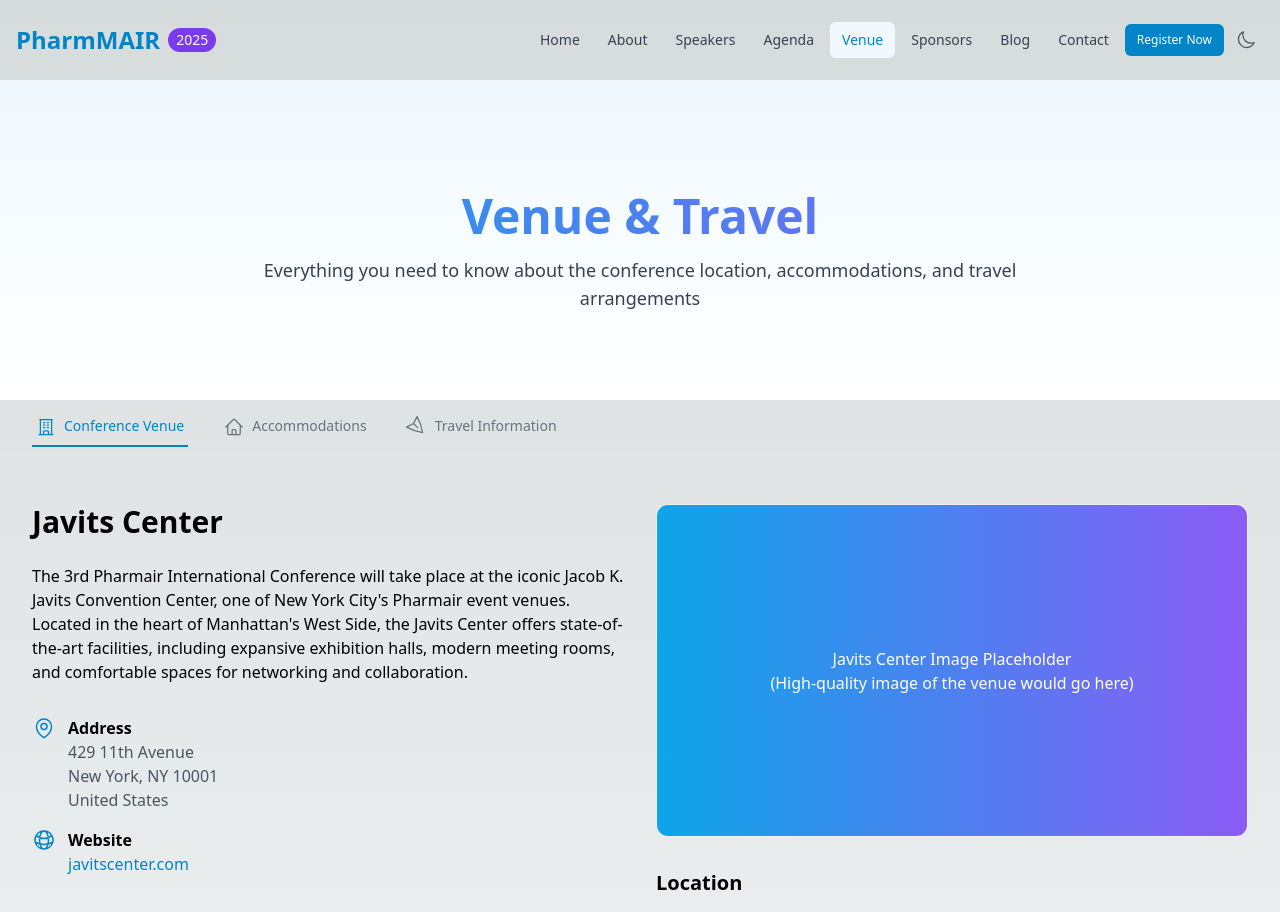
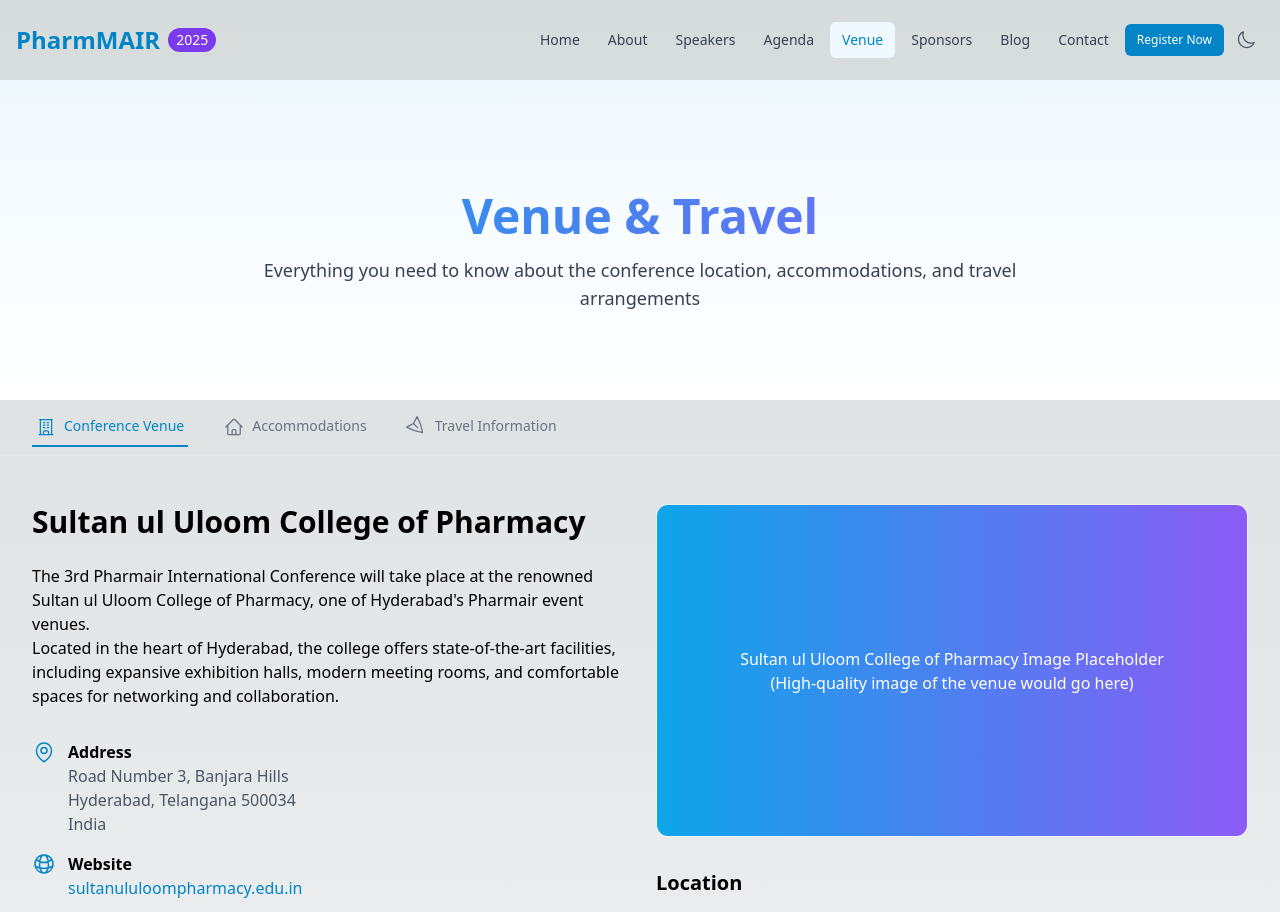
Before and after one commit to ravindrasirvi609/Pharmair, a Next.js app: page /venue in a window 1280 px wide. Shown: the top 912 px of the page. Built offline with nearby package versions, Linux system fonts and the light colour scheme.

Commit message:
chore: update conference venue details to reflect new location in Hyderabad, India across all relevant pages

```diff
--- a/src/app/about/page.tsx
+++ b/src/app/about/page.tsx
@@ -213,7 +213,7 @@
                       Pharmair 2025 - Coming Soon
                     </h3>
                     <p className="text-gray-600 dark:text-gray-400 mb-3">
-                      New York City, USA
+                      Hyderabad, India
                     </p>
                     <p className="text-gray-700 dark:text-gray-300">
                       Join us for our biggest conference yet, featuring
--- a/src/app/contact/page.tsx
+++ b/src/app/contact/page.tsx
@@ -95,13 +95,11 @@
                     <div>
                       <h3 className="font-semibold mb-1">Conference Venue</h3>
                       <p className="text-gray-600 dark:text-gray-300">
-                        Javits Center
+                        Sultan ul Uloom College of Pharmacy
                         <br />
-                        429 11th Avenue
+                        Road Number 3, Banjara Hills
                         <br />
-                        New York, NY 10001
-                        <br />
-                        United States
+                        Hyderabad, Telangana 500034
                       </p>
                     </div>
                   </div>
--- a/src/app/page.tsx
+++ b/src/app/page.tsx
@@ -25,7 +25,7 @@
 export default function Home() {
   // Conference details
   const conferenceDate = new Date("September 15, 2025 09:00:00");
-  const conferenceLocation = "Javits Center, New York, NY";
+  const conferenceLocation = "Sultan ul Uloom College of Pharmacy, Hyderabad";
   const conferenceYear = 2025;
 
   // Animation variants
--- a/src/app/venue/page.tsx
+++ b/src/app/venue/page.tsx
@@ -17,9 +17,9 @@
 const hotels = [
   {
     id: 1,
-    name: "Grand Hyatt New York",
-    address: "109 E 42nd St, New York, NY 10017",
-    distance: "0.2 miles from venue",
+    name: "Hotel near Sultan ul Uloom College of Pharmacy",
+    address: "Banjara Hills, Hyderabad, Telangana 500034",
+    distance: "0.2 km from venue",
     rate: "$289/night",
     website: "https://example.com",
     amenities: [
@@ -33,9 +33,9 @@
   },
   {
     id: 2,
-    name: "The Westin New York",
-    address: "270 W 43rd St, New York, NY 10036",
-    distance: "0.4 miles from venue",
+    name: "Nearby Hotel 2",
+    address: "Masab Tank, Hyderabad, Telangana 500028",
+    distance: "0.4 km from venue",
     rate: "$269/night",
     website: "https://example.com",
     amenities: ["Free Wi-Fi", "Spa", "Fitness Center", "Restaurant", "Pool"],
@@ -44,8 +44,8 @@
   {
     id: 3,
     name: "Courtyard by Marriott",
-    address: "866 3rd Ave, New York, NY 10022",
-    distance: "0.7 miles from venue",
+    address: "Mehdipatnam, Hyderabad, Telangana 500028",
+    distance: "0.7 km from venue",
     rate: "$219/night",
     website: "https://example.com",
     amenities: ["Free Wi-Fi", "Business Center", "Fitness Center", "Café"],
@@ -54,8 +54,8 @@
   {
     id: 4,
     name: "NYC Luxury Suites",
-    address: "157 W 47th St, New York, NY 10036",
-    distance: "1.2 miles from venue",
+    address: "Lakdi Ka Pul, Hyderabad, Telangana 500004",
+    distance: "1.2 km from venue",
     rate: "$329/night",
     website: "https://example.com",
     amenities: ["Free Wi-Fi", "Kitchen", "Concierge", "Luxury Amenities"],
@@ -69,7 +69,7 @@
     {
       name: "John F. Kennedy International Airport (JFK)",
       code: "JFK",
-      distance: "15 miles from venue",
+      distance: "15 km from venue",
       transportOptions: [
         { type: "Taxi/Rideshare", cost: "$55-70", time: "45-60 minutes" },
         { type: "AirTrain + Subway", cost: "$10.75", time: "60-75 minutes" },
@@ -79,7 +79,7 @@
     {
       name: "LaGuardia Airport (LGA)",
       code: "LGA",
-      distance: "9 miles from venue",
+      distance: "9 km from venue",
       transportOptions: [
         { type: "Taxi/Rideshare", cost: "$35-45", time: "30-45 minutes" },
         { type: "Bus + Subway", cost: "$2.75", time: "45-60 minutes" },
@@ -89,7 +89,7 @@
     {
       name: "Newark Liberty International Airport (EWR)",
       code: "EWR",
-      distance: "16 miles from venue",
+      distance: "16 km from venue",
       transportOptions: [
         { type: "Taxi/Rideshare", cost: "$65-80", time: "45-60 minutes" },
         {
@@ -105,17 +105,17 @@
     {
       type: "Subway",
       description:
-        "The Javits Center is a short walk from the 34th St-Hudson Yards subway station (7 line).",
+        "Sultan ul Uloom College of Pharmacy is easily accessible from all major parts of Hyderabad.",
     },
     {
       type: "Bus",
       description:
-        "Several bus routes (M34, M42, M12) stop near the Javits Center.",
+        "Several TSRTC bus routes stop near Sultan ul Uloom College of Pharmacy.",
     },
     {
       type: "Taxi/Rideshare",
       description:
-        "Taxis and rideshare services are readily available throughout New York City.",
+        "Taxis and rideshare services are readily available throughout Hyderabad.",
     },
   ],
 };
@@ -204,19 +204,20 @@
             >
               <div className="grid grid-cols-1 lg:grid-cols-2 gap-8">
                 <div>
-                  <h2 className="text-3xl font-bold mb-6">Javits Center</h2>
+                  <h2 className="text-3xl font-bold mb-6">
+                    Sultan ul Uloom College of Pharmacy
+                  </h2>
                   <div className="prose dark:prose-invert max-w-none">
                     <p>
                       The 3rd Pharmair International Conference will take place
-                      at the iconic Jacob K. Javits Convention Center, one of
-                      New York City&apos;s Pharmair event venues.
+                      at the renowned Sultan ul Uloom College of Pharmacy, one
+                      of Hyderabad&apos;s Pharmair event venues.
                     </p>
                     <p>
-                      Located in the heart of Manhattan&apos;s West Side, the
-                      Javits Center offers state-of-the-art facilities,
-                      including expansive exhibition halls, modern meeting
-                      rooms, and comfortable spaces for networking and
-                      collaboration.
+                      Located in the heart of Hyderabad, the college offers
+                      state-of-the-art facilities, including expansive
+                      exhibition halls, modern meeting rooms, and comfortable
+                      spaces for networking and collaboration.
                     </p>
                   </div>
 
@@ -226,11 +227,11 @@
                       <div>
                         <h3 className="font-semibold">Address</h3>
                         <p className="text-gray-600 dark:text-gray-300">
-                          429 11th Avenue
+                          Road Number 3, Banjara Hills
                           <br />
-                          New York, NY 10001
+                          Hyderabad, Telangana 500034
                           <br />
-                          United States
+                          India
                         </p>
                       </div>
                     </div>
@@ -240,12 +241,12 @@
                         <h3 className="font-semibold">Website</h3>
                         <p className="text-gray-600 dark:text-gray-300">
                           <a
-                            href="https://javitscenter.com"
+                            href="https://sultanululoompharmacy.edu.in"
                             target="_blank"
                             rel="noopener noreferrer"
                             className="text-primary-600 dark:text-primary-400 hover:underline"
                           >
-                            javitscenter.com
+                            sultanululoompharmacy.edu.in
                           </a>
                         </p>
                       </div>
@@ -302,7 +303,7 @@
                   <div className="aspect-video rounded-xl overflow-hidden glass">
                     {/* Replace with actual venue image */}
                     <div className="w-full h-full bg-gradient-to-r from-primary-500 to-secondary-500 flex items-center justify-center text-white p-4 text-center">
-                      Javits Center Image Placeholder
+                      Sultan ul Uloom College of Pharmacy Image Placeholder
                       <br />
                       (High-quality image of the venue would go here)
                     </div>
@@ -327,9 +328,7 @@
                       Nearby Attractions
                     </h3>
                     <ul className="space-y-2">
-                      <li>
-                        Hudson Yards (0.2 miles) - Shopping & dining complex
-                      </li>
+                      <li>Hyderabad (0.2 miles) - Shopping & dining complex</li>
                       <li>High Line (0.3 miles) - Elevated linear park</li>
                       <li>Times Square (1.0 miles) - Entertainment district</li>
                       <li>
--- a/src/components/forms/RegistrationForm.tsx
+++ b/src/components/forms/RegistrationForm.tsx
@@ -247,6 +247,9 @@
               <div className="sm:col-span-6">
                 <label htmlFor="institution" className={labelClass}>
                   Institution/Organization *
+                  <span className="text-xs text-gray-400 ml-2">
+                    (e.g., Sultan ul Uloom College of Pharmacy, Hyderabad)
+                  </span>
                 </label>
                 <input
                   type="text"
@@ -256,6 +259,7 @@
                   value={formData.institution}
                   onChange={handleChange}
                   className={inputClass}
+                  placeholder="Sultan ul Uloom College of Pharmacy, Hyderabad"
                 />
               </div>
 
--- a/src/components/layout/Footer.tsx
+++ b/src/components/layout/Footer.tsx
@@ -139,7 +139,7 @@
                   aria-hidden="true"
                 />
                 <span className="ml-3 text-gray-600 dark:text-gray-400">
-                  Javits Center, New York, NY 10001, USA
+                  Sultan ul Uloom College of Pharmacy, Hyderabad
                 </span>
               </li>
               <li className="flex">
```
